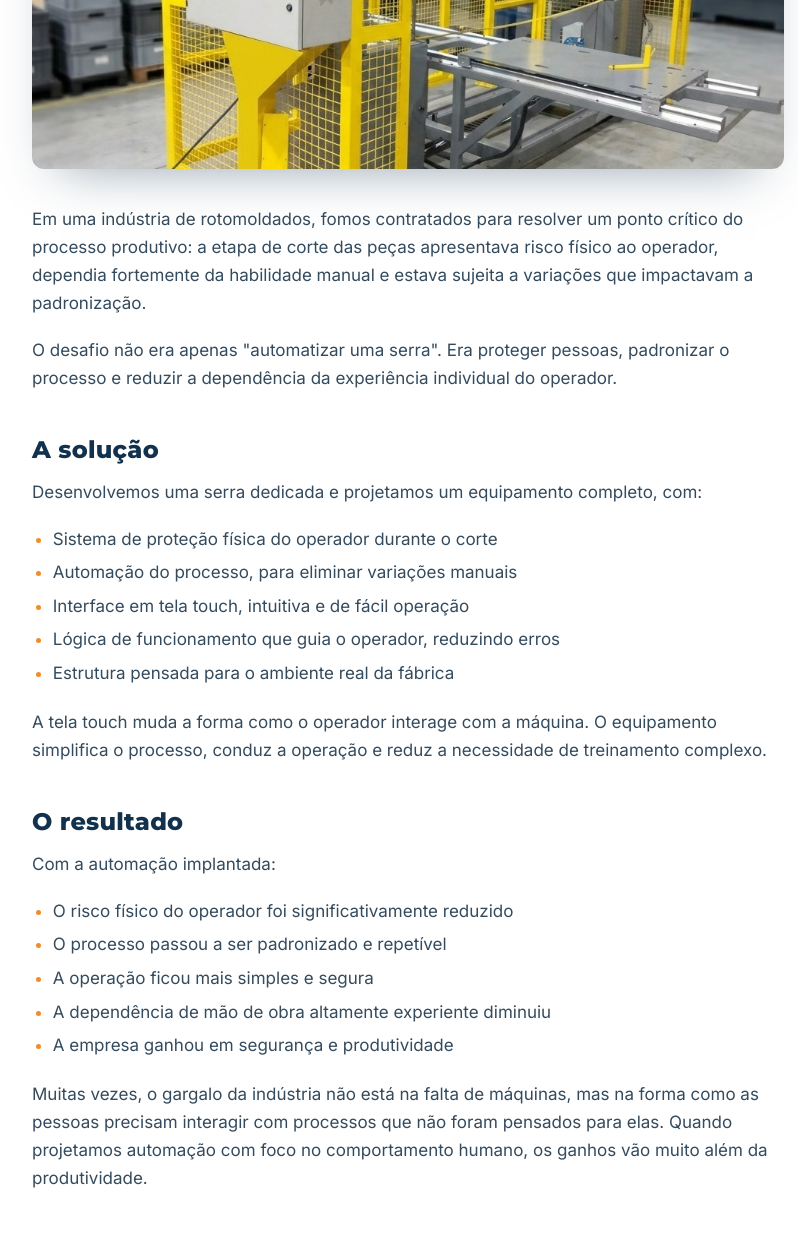
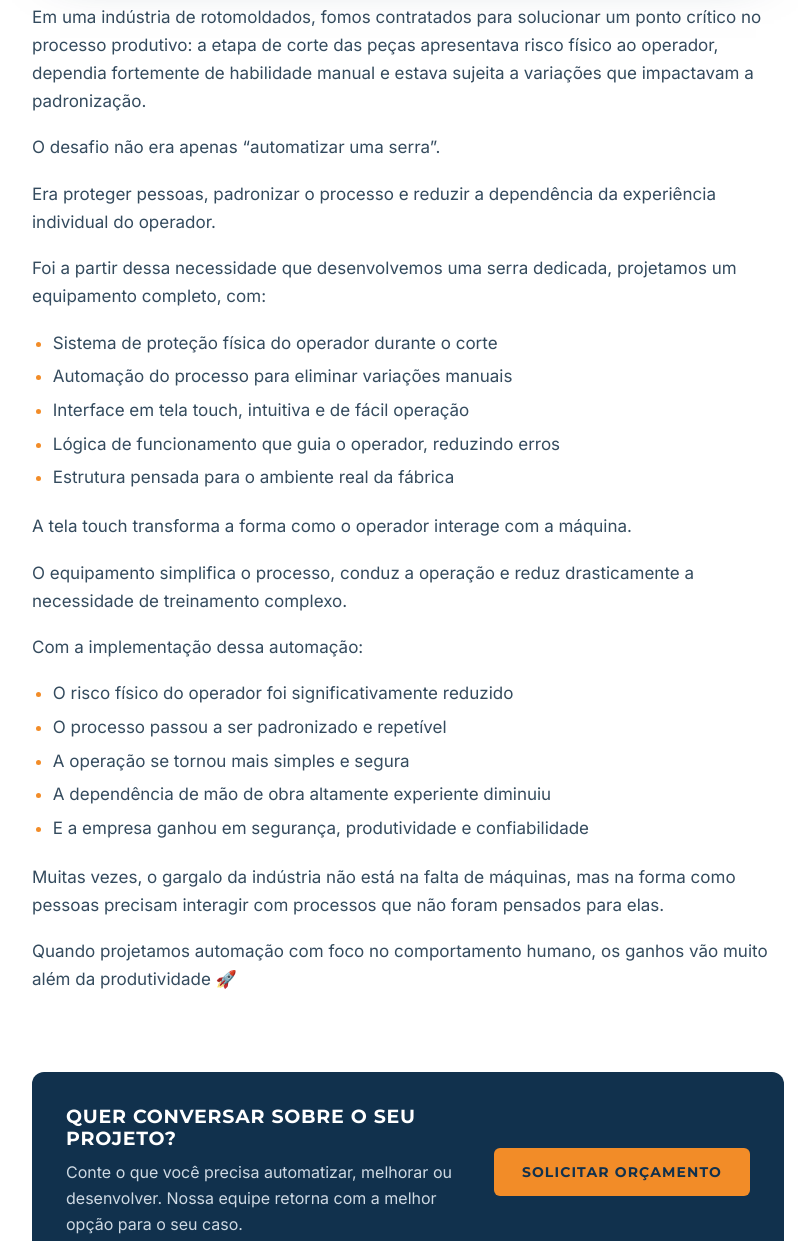
Before and after one commit to JFdaipra/circuitmaq-site, a plain HTML site: page blog/serra-dedicada-para-rotomoldados/index.html in a window 1280 px wide. Shown: the part 861-2102 px from the top of the page, without its empty margins (232-1030 px from the left). Drawn offline with Linux system fonts and the light colour scheme.

Commit message:
Add files via upload

```diff
--- a/blog/serra-dedicada-para-rotomoldados/index.html
+++ b/blog/serra-dedicada-para-rotomoldados/index.html
@@ -3,12 +3,12 @@
 <head>
 <meta charset="utf-8">
 <meta name="viewport" content="width=device-width, initial-scale=1">
-<title>Case: serra dedicada para rotomoldados, com prote&#231;&#227;o ao operador e tela touch</title>
-<meta name="description" content="Como uma serra desenvolvida sob medida protegeu o operador, padronizou o corte e reduziu a depend&#234;ncia da habilidade manual em uma ind&#250;stria de rotomoldados.">
+<title>Case de sucesso: Serra para rotomoldados</title>
+<meta name="description" content="Em uma ind&#250;stria de rotomoldados, fomos contratados para solucionar um ponto cr&#237;tico no processo produtivo: a etapa de corte das pe&#231;as apresentava risco f&#237;sico...">
 <link rel="canonical" href="https://circuitmaq.com.br/blog/serra-dedicada-para-rotomoldados/">
 <meta property="og:type" content="article">
-<meta property="og:title" content="Case: serra dedicada para rotomoldados, com prote&#231;&#227;o ao operador e tela touch">
-<meta property="og:description" content="Como uma serra desenvolvida sob medida protegeu o operador, padronizou o corte e reduziu a depend&#234;ncia da habilidade manual em uma ind&#250;stria de rotomoldados.">
+<meta property="og:title" content="Case de sucesso: Serra para rotomoldados">
+<meta property="og:description" content="Em uma ind&#250;stria de rotomoldados, fomos contratados para solucionar um ponto cr&#237;tico no processo produtivo: a etapa de corte das pe&#231;as apresentava risco f&#237;sico...">
 <meta property="og:url" content="https://circuitmaq.com.br/blog/serra-dedicada-para-rotomoldados/">
 <meta property="og:image" content="https://circuitmaq.com.br/img/serra.jpg">
 <link rel="icon" href="../../img/favicon.png">
@@ -17,7 +17,7 @@
 <link rel="preconnect" href="https://fonts.gstatic.com" crossorigin>
 <link href="https://fonts.googleapis.com/css2?family=Inter:wght@400;500;600&family=Montserrat:wght@600;700;800&display=swap" rel="stylesheet">
 <link rel="stylesheet" href="../../style.css">
-<script type="application/ld+json">{"@context":"https://schema.org","@type":"BlogPosting","headline":"Case: serra dedicada para rotomoldados, com proteção ao operador e tela touch","description":"Como uma serra desenvolvida sob medida protegeu o operador, padronizou o corte e reduziu a dependência da habilidade manual em uma indústria de rotomoldados.","datePublished":"2026-03-09","image":"https://circuitmaq.com.br/img/serra.jpg","mainEntityOfPage":"https://circuitmaq.com.br/blog/serra-dedicada-para-rotomoldados/","author":{"name":"Circuitmaq Automações","@type":"Organization"},"publisher":{"name":"Circuitmaq Automações","logo":{"@type":"ImageObject","url":"https://circuitmaq.com.br/img/favicon.png"},"@type":"Organization"}}</script>
+<script type="application/ld+json">{"@context":"https://schema.org","@type":"BlogPosting","headline":"Case de sucesso: Serra para rotomoldados","description":"Em uma indústria de rotomoldados, fomos contratados para solucionar um ponto crítico no processo produtivo: a etapa de corte das peças apresentava risco físico...","datePublished":"2026-03-09","image":"https://circuitmaq.com.br/img/serra.jpg","mainEntityOfPage":"https://circuitmaq.com.br/blog/serra-dedicada-para-rotomoldados/","author":{"name":"Circuitmaq Automações","@type":"Organization"},"publisher":{"name":"Circuitmaq Automações","logo":{"@type":"ImageObject","url":"https://circuitmaq.com.br/img/favicon.png"},"@type":"Organization"}}</script>
 </head>
 <body>
 <header>
@@ -36,41 +36,42 @@
 </header>
 <main>
 <article class="post">
-<header class="ph"><div class="w narrow"><a class="back" href="../">← Blog</a><br><span class="tag">Cases</span><h1>Case: serra dedicada para rotomoldados, com prote&#231;&#227;o ao operador e tela touch</h1><p class="lead">Como uma serra desenvolvida sob medida protegeu o operador, padronizou o corte e reduziu a depend&#234;ncia da habilidade manual em uma ind&#250;stria de rotomoldados.</p><p class="meta">9 de março de 2026 · 2 min de leitura · Circuitmaq Automações</p></div></header>
+<header class="ph"><div class="w narrow"><a class="back" href="../">← Blog</a><br><span class="tag">Cases</span><h1>Case de sucesso: Serra para rotomoldados</h1><p class="meta">9 de março de 2026 · 2 min de leitura · Circuitmaq Automações</p></div></header>
 <div class="w narrow">
 <img class="cover" src="../../img/serra.jpg" alt="">
 <div class="body">
-<p>Em uma ind&#250;stria de rotomoldados, fomos contratados para resolver um ponto cr&#237;tico do processo produtivo: a etapa de corte das pe&#231;as apresentava risco f&#237;sico ao operador, dependia fortemente da habilidade manual e estava sujeita a varia&#231;&#245;es que impactavam a padroniza&#231;&#227;o.</p>
-<p>O desafio n&#227;o era apenas &quot;automatizar uma serra&quot;. Era proteger pessoas, padronizar o processo e reduzir a depend&#234;ncia da experi&#234;ncia individual do operador.</p>
-<h2>A solu&#231;&#227;o</h2>
-<p>Desenvolvemos uma serra dedicada e projetamos um equipamento completo, com:</p>
+<p>Em uma ind&#250;stria de rotomoldados, fomos contratados para solucionar um ponto cr&#237;tico no processo produtivo: a etapa de corte das pe&#231;as apresentava risco f&#237;sico ao operador, dependia fortemente de habilidade manual e estava sujeita a varia&#231;&#245;es que impactavam a padroniza&#231;&#227;o.</p>
+<p>O desafio n&#227;o era apenas “automatizar uma serra”.</p>
+<p>Era proteger pessoas, padronizar o processo e reduzir a depend&#234;ncia da experi&#234;ncia individual do operador.</p>
+<p>Foi a partir dessa necessidade que desenvolvemos uma serra dedicada, projetamos um equipamento completo, com:</p>
 <ul>
 <li>Sistema de prote&#231;&#227;o f&#237;sica do operador durante o corte</li>
-<li>Automa&#231;&#227;o do processo, para eliminar varia&#231;&#245;es manuais</li>
+<li>Automa&#231;&#227;o do processo para eliminar varia&#231;&#245;es manuais</li>
 <li>Interface em tela touch, intuitiva e de f&#225;cil opera&#231;&#227;o</li>
 <li>L&#243;gica de funcionamento que guia o operador, reduzindo erros</li>
 <li>Estrutura pensada para o ambiente real da f&#225;brica</li>
 </ul>
-<p>A tela touch muda a forma como o operador interage com a m&#225;quina. O equipamento simplifica o processo, conduz a opera&#231;&#227;o e reduz a necessidade de treinamento complexo.</p>
-<h2>O resultado</h2>
-<p>Com a automa&#231;&#227;o implantada:</p>
+<p>A tela touch transforma a forma como o operador interage com a m&#225;quina.</p>
+<p>O equipamento simplifica o processo, conduz a opera&#231;&#227;o e reduz drasticamente a necessidade de treinamento complexo.</p>
+<p>Com a implementa&#231;&#227;o dessa automa&#231;&#227;o:</p>
 <ul>
 <li>O risco f&#237;sico do operador foi significativamente reduzido</li>
 <li>O processo passou a ser padronizado e repet&#237;vel</li>
-<li>A opera&#231;&#227;o ficou mais simples e segura</li>
+<li>A opera&#231;&#227;o se tornou mais simples e segura</li>
 <li>A depend&#234;ncia de m&#227;o de obra altamente experiente diminuiu</li>
-<li>A empresa ganhou em seguran&#231;a e produtividade</li>
+<li>E a empresa ganhou em seguran&#231;a, produtividade e confiabilidade</li>
 </ul>
-<p>Muitas vezes, o gargalo da ind&#250;stria n&#227;o est&#225; na falta de m&#225;quinas, mas na forma como as pessoas precisam interagir com processos que n&#227;o foram pensados para elas. Quando projetamos automa&#231;&#227;o com foco no comportamento humano, os ganhos v&#227;o muito al&#233;m da produtividade.</p>
+<p>Muitas vezes, o gargalo da ind&#250;stria n&#227;o est&#225; na falta de m&#225;quinas, mas na forma como pessoas precisam interagir com processos que n&#227;o foram pensados para elas.</p>
+<p>Quando projetamos automa&#231;&#227;o com foco no comportamento humano, os ganhos v&#227;o muito al&#233;m da produtividade 🚀</p>
 
 </div>
 <aside class="cta"><div><h3>Quer conversar sobre o seu projeto?</h3><p>Conte o que você precisa automatizar, melhorar ou desenvolver. Nossa equipe retorna com a melhor opção para o seu caso.</p></div><a class="btn btn-or" href="../../#contato">Solicitar orçamento</a></aside>
 </div>
 </article>
 <section class="more"><div class="w"><h2 style="font-size:22px;margin-bottom:26px">Continue lendo</h2><div class="posts">
-<a class="pc" href="../gamificacao-na-industria/"><img src="../../img/blog-gamificacao.jpg" alt="" loading="lazy"><div class="pb"><span class="tag">Automa&#231;&#227;o e gest&#227;o</span><h2>Gamifica&#231;&#227;o na ind&#250;stria: como aumentar o engajamento e a produtividade da equipe</h2><p>Miss&#245;es, pontos e metas claras podem tornar inspe&#231;&#245;es, checklists e apontamentos mais simples de cumprir. Veja como a ideia funciona na pr&#225;tica, de um CRM &#224; linha de produ&#231;&#227;o.</p><span class="meta">4 de agosto de 2026 · 5 min de leitura</span></div></a>
-<a class="pc" href="../automacao-planta-de-concreto/"><img src="../../img/concreto-painel-campo.jpg" alt="" loading="lazy"><div class="pb"><span class="tag">Cases</span><h2>Automa&#231;&#227;o de uma planta de concreto: do recebimento de insumos ao relat&#243;rio de produ&#231;&#227;o</h2><p>Como a Circuitmaq integrou controle centralizado, supervis&#243;rio SCADA, receitas personaliz&#225;veis e instrumentos de pesagem em uma planta de concreto.</p><span class="meta">15 de junho de 2026 · 2 min de leitura</span></div></a>
-<a class="pc" href="../placa-de-reposicao-ninho-automatico/"><img src="../../img/avicultura.jpg" alt="" loading="lazy"><div class="pb"><span class="tag">Cases</span><h2>Case: placa de reposi&#231;&#227;o para ninho autom&#225;tico, com menos falhas e custo menor</h2><p>Uma placa desenvolvida pela Circuitmaq para o atuador dos ninhos autom&#225;ticos reduziu as falhas no campo e o custo de substitui&#231;&#227;o para o produtor.</p><span class="meta">9 de março de 2026 · 1 min de leitura</span></div></a>
+<a class="pc" href="../gamificacao-na-industria/"><img src="../../img/blog-gamificacao.jpg" alt="" loading="lazy"><div class="pb"><span class="tag">Automa&#231;&#227;o e gest&#227;o</span><h2>Gamifica&#231;&#227;o na ind&#250;stria: como aumentar o engajamento e a produtividade da equipe</h2><p>Quando falamos em gamifica&#231;&#227;o, muitas pessoas imaginam videogames ou aplicativos de entretenimento. Por&#233;m, esse conceito vem sendo utilizado com sucesso em diversos setores da ind&#250;stria para resolver um problema comum: manter as equipes engajadas no cumprimento das tarefas di&#225;rias.</p><span class="meta">4 de agosto de 2026 · 5 min de leitura</span></div></a>
+<a class="pc" href="../automacao-planta-de-concreto/"><img src="../../img/concreto-painel-campo.jpg" alt="" loading="lazy"><div class="pb"><span class="tag">Cases</span><h2>Projeto de Automa&#231;&#227;o para Ind&#250;stria de Concreto</h2><p>A ind&#250;stria de concreto exige processos altamente confi&#225;veis para garantir produtividade, qualidade do produto final e redu&#231;&#227;o de custos operacionais. Pensando nesses desafios, a Circuitmaq desenvolveu um projeto completo de automa&#231;&#227;o e controle para uma planta de cimento, integrando equipamentos, sistemas supervis&#243;rios e estrat&#233;gias de controle.</p><span class="meta">15 de junho de 2026 · 3 min de leitura</span></div></a>
+<a class="pc" href="../placa-de-reposicao-ninho-automatico/"><img src="../../img/avicultura.jpg" alt="" loading="lazy"><div class="pb"><span class="tag">Cases</span><h2>Case de sucesso: Placa para reposi&#231;&#227;o ninho autom&#225;tico</h2><p>Nos ninhos autom&#225;ticos da Gallus, Plasson e Big Dutchman um atuador linear importado &#233; utilizado para a abertura e o fechamento do ninho. No entanto, a placa que controla esse atuador frequentemente queimava e n&#227;o podia ser adquirida separadamente pelo produtor.</p><span class="meta">9 de março de 2026 · 1 min de leitura</span></div></a>
 </div></div></section>
 </main>
 <footer>
```
